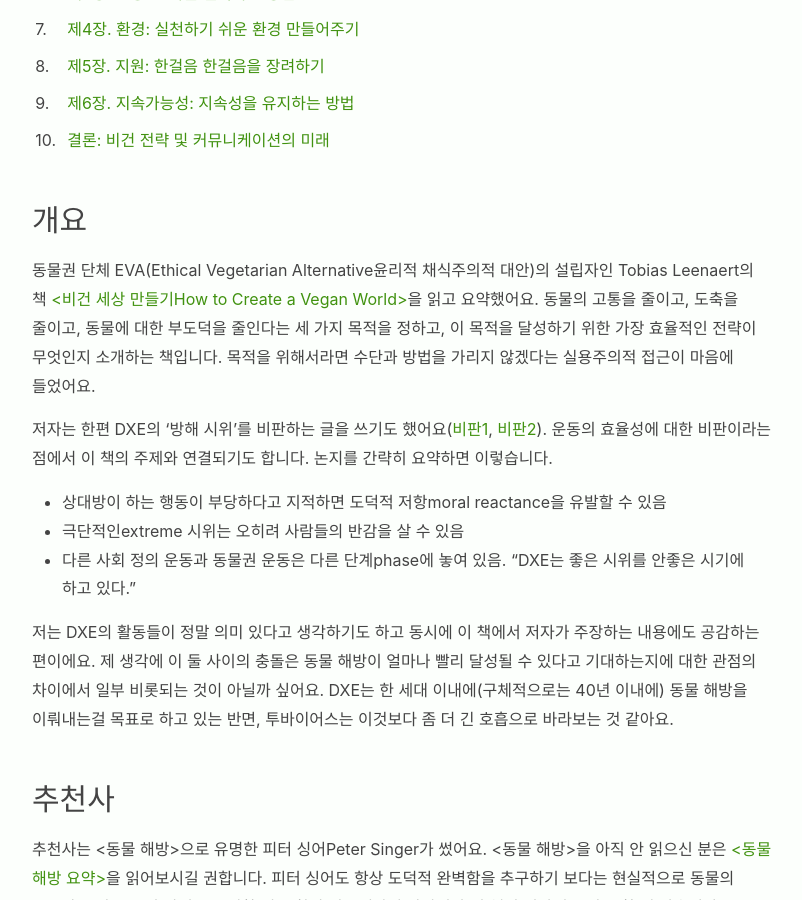
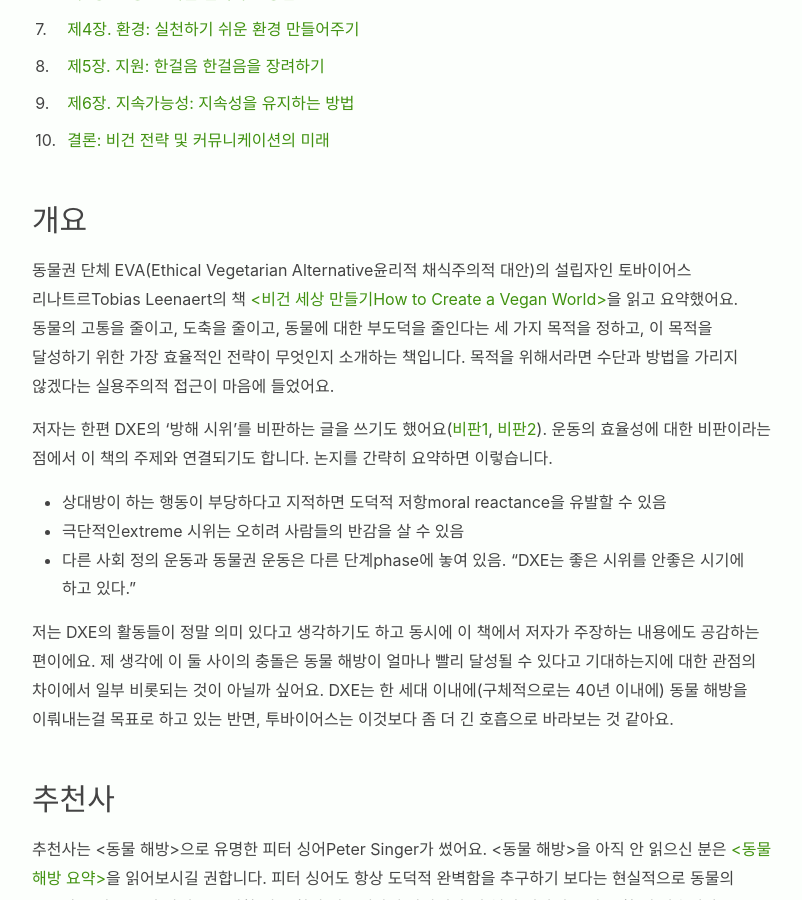
Before and after one commit to veganstudies/veganstudies.github.io, a Jekyll site: the page built from _posts/2019-08-11-how-to-create-a-vegan-world.md, in a window 1280 px wide and 900 px high, scrolled down 566 px. Shown: the whole window, without its empty margins (238-1040 px from the left). Built offline with Jekyll 4.4.1, drawn with Linux system fonts in a browser that asks for light colours.

Commit message:
Update 2019-08-11-how-to-create-a-vegan-world.md

```diff
--- a/_posts/2019-08-11-how-to-create-a-vegan-world.md
+++ b/_posts/2019-08-11-how-to-create-a-vegan-world.md
@@ -6,7 +6,7 @@ date: 2019-08-11 22:00:00 +0900
 ## 개요
 
 동물권 단체 EVA(Ethical Vegetarian Alternative윤리적 채식주의적
-대안)의 설립자인 Tobias Leenaert의 책 [\<비건 세상 만들기How to Create a
+대안)의 설립자인 토바이어스 리나트르Tobias Leenaert의 책 [\<비건 세상 만들기How to Create a
 Vegan
 World\>](https://www.amazon.com/How-Create-Vegan-World-Pragmatic/dp/1590565703)을
 읽고 요약했어요. 동물의 고통을 줄이고, 도축을 줄이고, 동물에 대한 부도덕을
```
